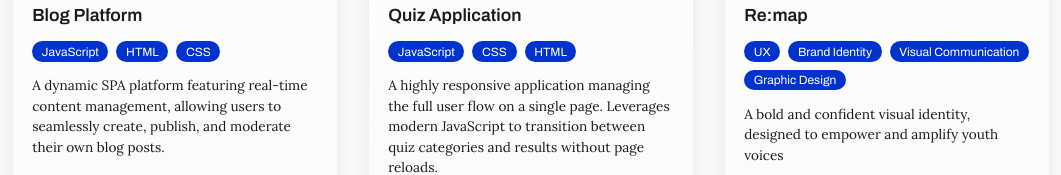
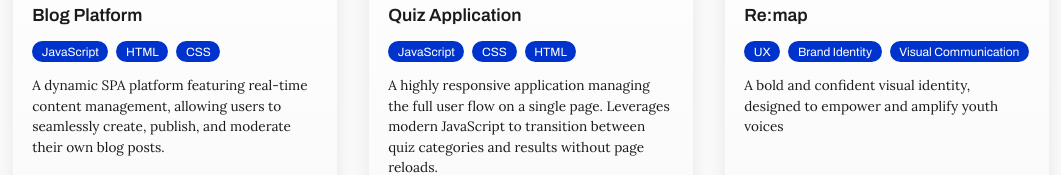
Before and after one commit to desireestrand/desireestrand.github.io, a React (Vite) app: page /projects in a window 1280 px wide. Shown: the part 955-1130 px from the top of the page, without its empty margins (109-1170 px from the left). Built offline with nearby package versions, Linux system fonts and the light colour scheme.

Commit message:
remove project tag

```diff
--- a/src/data/remap.js
+++ b/src/data/remap.js
@@ -2,10 +2,10 @@ export const remap = {
   id: "remap",
   title: "Re:map",
   category: "UX",
-  tags: ["UX", "Brand Identity", "Visual Communication", "Graphic Design"],
+  tags: ["UX", "Brand Identity", "Visual Communication"],
   thumbnail: "/images/remap-front.jpg",
   excerpt: "A bold and confident visual identity, designed to empower and amplify youth voices",
-  summary: "Tasked with bringing the student concept 'Re:map' to life, my team and I developed a comprehensive design brief and brand profile for the interactive platform that enables young people to reshape their local communities. The process spanned three phases: developing two distinct visual directions, refining the chosen concept, and delivering a final pitch supported by a concept film. Drawing inspiration from deconstruction, futurism, and DIY 'cut-and-paste' aesthetics, the brand identity for Re:map puts youth in the shoes of the decision-makers. The project was highly praised by our mentors, cited as one of the ICT, Media and Design program's strongest outcomes.",
+  summary: "Tasked with bringing the student concept 'Re:map' to life, my team and I developed a comprehensive design brief and brand profile for this interactive platform that enables young people to reshape their local communities. The process spanned three phases: developing two distinct visual directions, refining the chosen concept, and delivering a final pitch supported by a concept film. Drawing inspiration from deconstruction, futurism, and DIY 'cut-and-paste' aesthetics, the brand identity for Re:map puts youth in the shoes of the decision-makers. The project was highly praised by our mentors, cited as one of the ICT, Media and Design program's strongest outcomes.",
   type: "Group Project (Semester 3)",
   client: "The Student Concept 'Re:map'",
   duration: "4 weeks (Dec 2020 - Jan 2021)",
```
